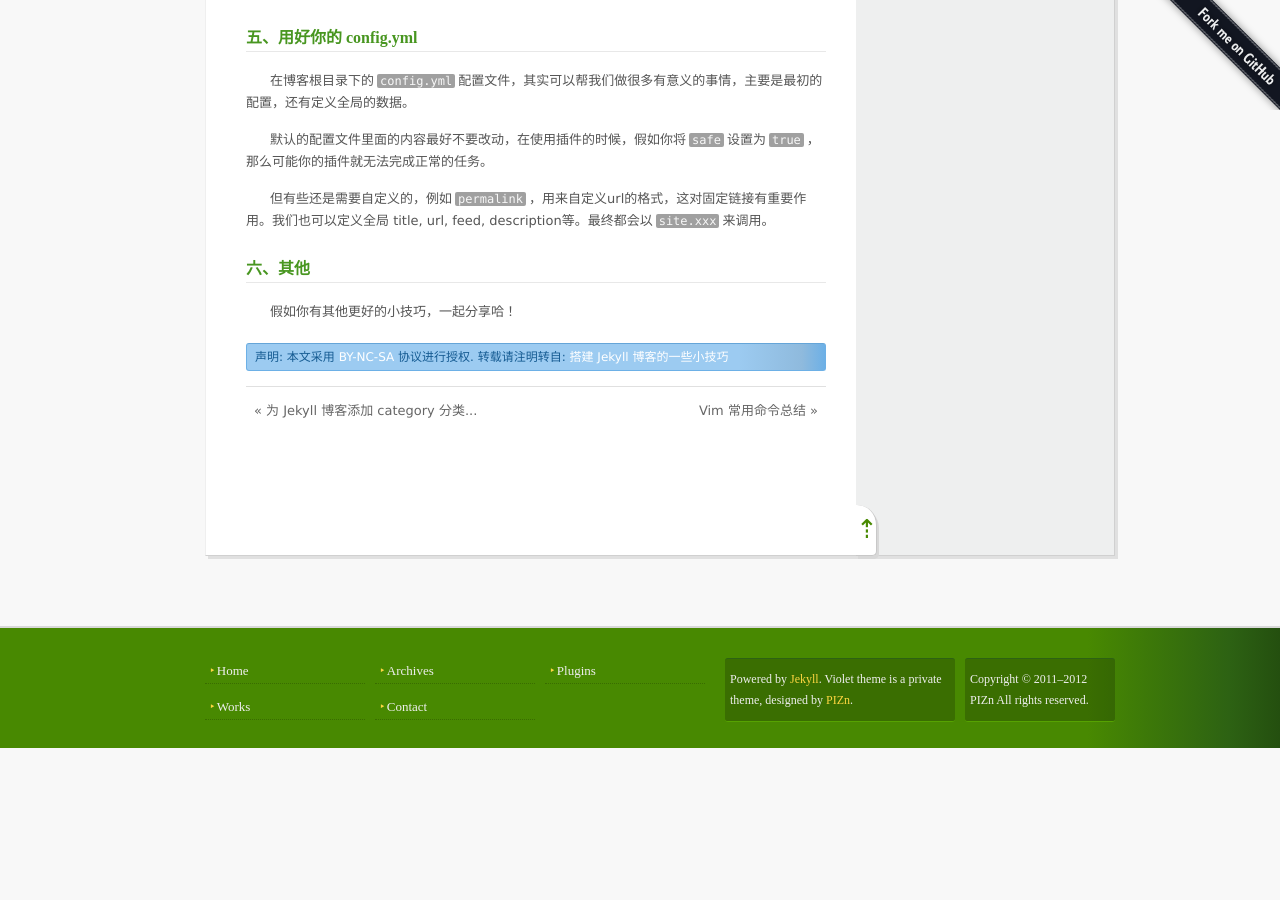
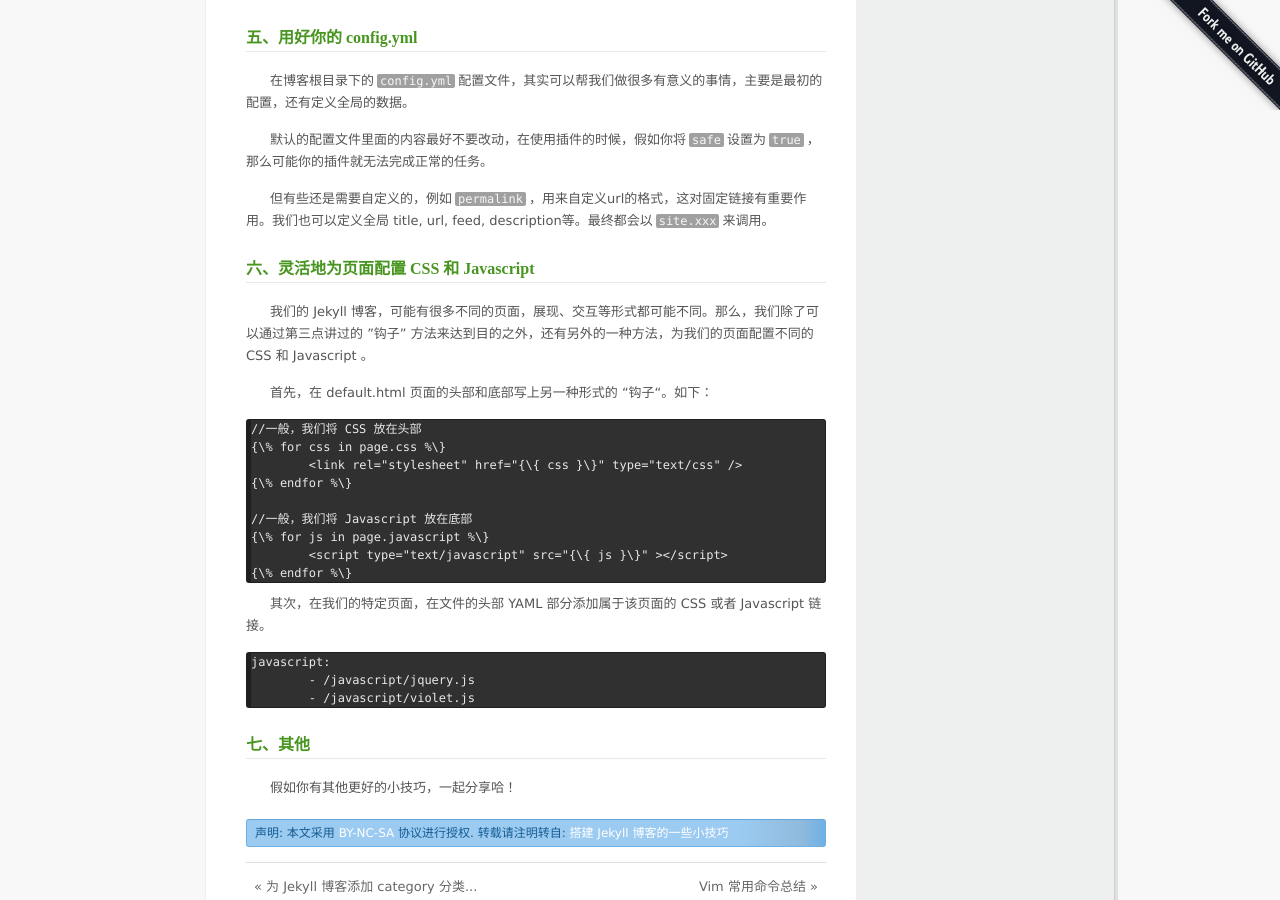
Before and after one commit to pizn/pizn.github.com, a Jekyll site: the page built from _posts/2012-03-01-some-tips-for-jekyll-blog.md, in a window 1280 px wide and 900 px high, scrolled down 1870 px. Built offline with Jekyll 4.4.1, drawn with Linux system fonts in a browser that asks for light colours; Markdown is read by kramdown in place of the engine named in the settings; comment, search, counter and statistics services are not loaded; before the commit the page ends 2618 px from its top, so only the background shows below that.

Commit message:
update post

```diff
--- a/_posts/2012-03-01-some-tips-for-jekyll-blog.md
+++ b/_posts/2012-03-01-some-tips-for-jekyll-blog.md
@@ -76,6 +76,30 @@ follow me:
 
 但有些还是需要自定义的，例如<code class="v-code">permalink</code>，用来自定义url的格式，这对固定链接有重要作用。我们也可以定义全局 title, url, feed, description等。最终都会以<code class="v-code">site.xxx</code>来调用。
 
-###六、其他
+###六、灵活地为页面配置 CSS 和 Javascript
+
+我们的 Jekyll 博客，可能有很多不同的页面，展现、交互等形式都可能不同。那么，我们除了可以通过第三点讲过的 ”钩子" 方法来达到目的之外，还有另外的一种方法，为我们的页面配置不同的 CSS 和 Javascript 。
+
+首先，在 default.html 页面的头部和底部写上另一种形式的 “钩子“。如下：
+<pre class="html" name="colorcode">
+//一般，我们将 CSS 放在头部
+{\% for css in page.css %\}
+	&lt;link rel="stylesheet" href="{\{ css }\}" type="text/css" /&gt;
+{\% endfor %\}
+
+//一般，我们将 Javascript 放在底部
+{\% for js in page.javascript %\}
+	&lt;script type="text/javascript" src="{\{ js }\}" &gt;&lt;/script&gt;
+{\% endfor %\}
+</pre>
+
+其次，在我们的特定页面，在文件的头部 YAML 部分添加属于该页面的 CSS 或者 Javascript 链接。
+<pre class="html" name="colorcode">
+javascript:
+	- /javascript/jquery.js
+	- /javascript/violet.js
+</pre>
+
+###七、其他
 
 假如你有其他更好的小技巧，一起分享哈！
```
